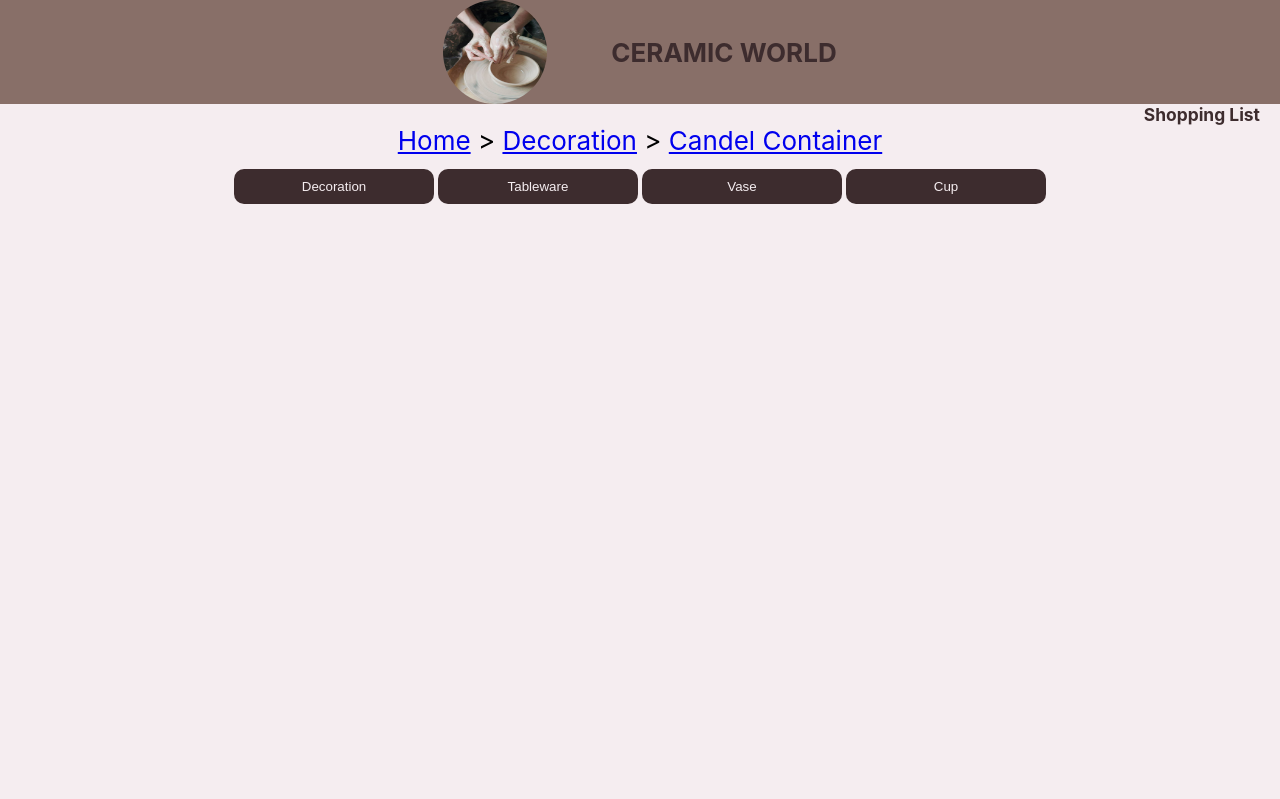
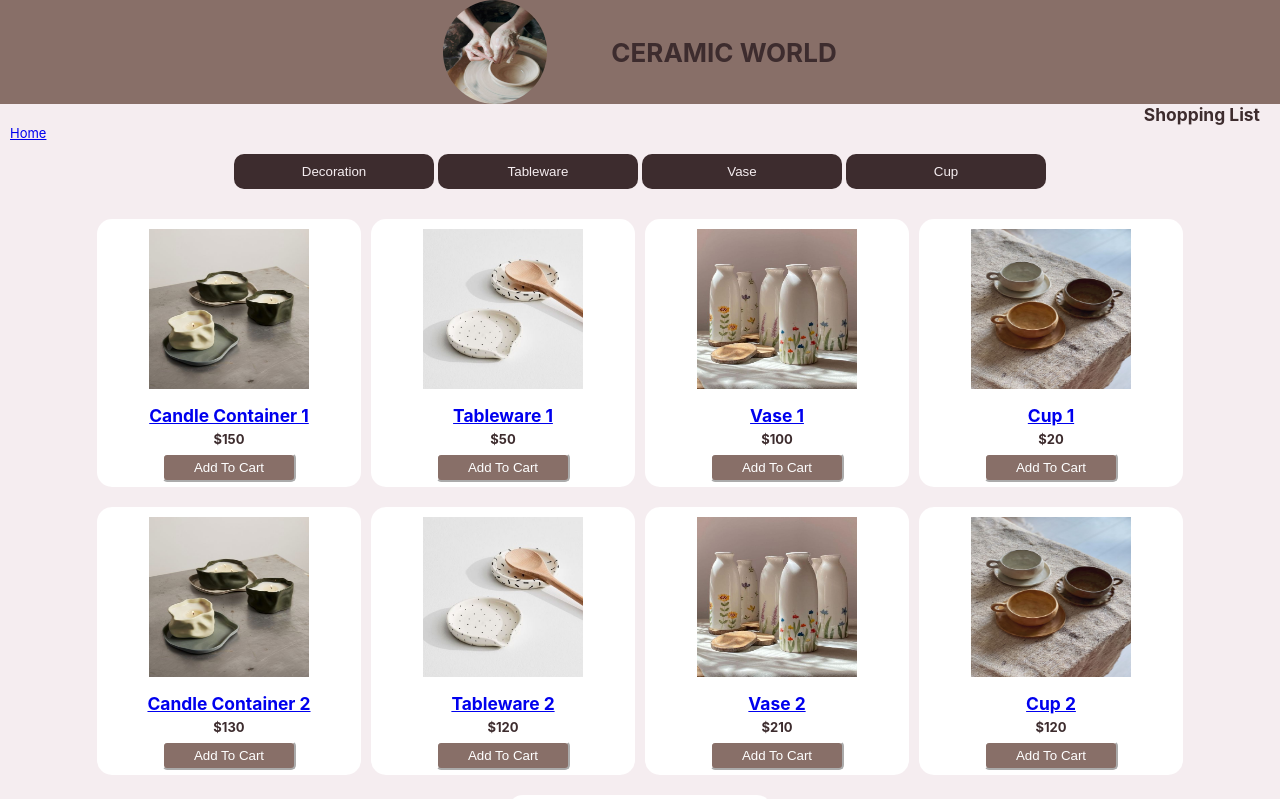
Before and after one commit to ChloeeeLeung/shoppingWebsite, a React (Create React App) app: page / in a window 1280 px wide. Shown: the top 799 px of the page. Built offline with nearby package versions, Linux system fonts and the light colour scheme.

Commit message:
feat: hierarchical navigation menu

```diff
--- a/src/App.css
+++ b/src/App.css
@@ -101,6 +101,15 @@
   margin-bottom: 0;
 }
 
+.Hierarchical {
+  color: #3D2C2E;
+  margin-right: auto;
+  margin-left: 10px;
+  margin-top: 0;
+  margin-bottom: 0;
+  font-size: small;
+}
+
 .Submenu {
   background-color: white;
   color: #3D2C2E;
--- a/src/App.js
+++ b/src/App.js
@@ -8,12 +8,62 @@ import {
 import Home from "./components/Home";
 import ProductDecoration from "./components/ProductDecoration";
 
+const productList = [
+	{ id: 'decoration'},
+	{ id: 'tableware'},
+	{ id: 'vase'},
+	{ id: 'cup'},
+];
+
+
 function App() {
 
-	const hierarchicalMenu = [
+	const hierarchicalHomeMenu = [
+		{ name: 'Home', path: '/' },
+	];
+
+	const hierarchicalDecorationMenu = [
 		{ name: 'Home', path: '/' },
 		{ name: 'Decoration', path: '/decoration' },
-		{ name: 'Candel Container', path: '/decoration/product' }
+	];
+
+	const hierarchicalTablewareMenu = [
+		{ name: 'Home', path: '/' },
+		{ name: 'Tableware', path: '/tableware' },
+	];
+
+	const hierarchicalVaseMenu = [
+		{ name: 'Home', path: '/' },
+		{ name: 'Vase', path: '/vase' },
+	];
+
+	const hierarchicalCupMenu = [
+		{ name: 'Home', path: '/' },
+		{ name: 'Decoration', path: '/cup' },
+	];
+
+	const hierarchicalCupProductMenu = [
+		{ name: 'Home', path: '/' },
+		{ name: 'Cup', path: '/cup' },
+		{ name: 'Product', path: '/cup/product' }
+	];
+
+	const hierarchicalVaseProductMenu = [
+		{ name: 'Home', path: '/' },
+		{ name: 'Vase', path: '/vase' },
+		{ name: 'Product', path: '/vase/product' }
+	];
+
+	const hierarchicalTablewareProductMenu = [
+		{ name: 'Home', path: '/' },
+		{ name: 'Tableware', path: '/tableware' },
+		{ name: 'Product', path: '/tableware/product' }
+	];
+
+	const hierarchicalDecorationProductMenu = [
+		{ name: 'Home', path: '/' },
+		{ name: 'Decoration', path: '/decoration' },
+		{ name: 'Product', path: '/decoration/product' }
 	];
 
 	return (
@@ -23,32 +73,40 @@ function App() {
 					<Route
 						exact
 						path="/"
-						element={<Home hierarchicalMenu={hierarchicalMenu}/>}
+						element={<Home hierarchicalMenu={hierarchicalHomeMenu}/>}
 					/>
 					<Route
 						exact
 						path="/decoration"
-						element={<Home hierarchicalMenu={hierarchicalMenu}/>}
+						element={<Home hierarchicalMenu={hierarchicalDecorationMenu}/>}
 					/>
 					<Route
 						exact
 						path="/tableware"
-						element={<Home hierarchicalMenu={hierarchicalMenu}/>}
+						element={<Home hierarchicalMenu={hierarchicalTablewareMenu}/>}
 					/>
 					<Route
 						exact
 						path="/vase"
-						element={<Home hierarchicalMenu={hierarchicalMenu}/>}
+						element={<Home hierarchicalMenu={hierarchicalVaseMenu}/>}
 					/>
 					<Route
 						exact
 						path="/cup"
-						element={<Home hierarchicalMenu={hierarchicalMenu}/>}
+						element={<Home hierarchicalMenu={hierarchicalCupMenu}/>}
 					/>
-					<Route
-						path="/decoration/product"
-						element={<ProductDecoration/>}
-					/>
+					{
+						productList.map((product) => (
+							<Route
+								path={`/${product.id}/product`}
+								element={<ProductDecoration hierarchicalMenu={
+									product.id === 'cup' ? hierarchicalCupProductMenu :
+										product.id === 'vase' ? hierarchicalVaseProductMenu :
+											product.id === 'tableware' ? hierarchicalTablewareProductMenu :
+												hierarchicalDecorationProductMenu} />}
+							/>
+						))
+					}
 					<Route
 						path="*"
 						element={<Navigate to="/" />}
--- a/src/components/Home.js
+++ b/src/components/Home.js
@@ -33,7 +33,7 @@ function Home({ hierarchicalMenu }) {
             <button className="Checkout">Checkout</button>
           </div>
         </nav>
-         <nav>
+         <nav className="Hierarchical">
             {hierarchicalMenu.map((item, index) => (
             <React.Fragment key={item.path}>
                 {index !== 0 && ' > '}
@@ -71,39 +71,51 @@ function ProductList() {
 
   if (location.pathname === '/decoration') {
     productList = [
-      { name: 'Candle Container 1', price: '$150', image: product1 },
-      { name: 'Candle Container 2', price: '$130', image: product1 },
-      { name: 'Candle Container 3', price: '$120', image: product1 },
-      { name: 'Candle Container 4', price: '$110', image: product1 },
-      { name: 'Candle Container 5', price: '$100', image: product1 },
-      { name: 'Candle Container 6', price: '$140', image: product1 },
+      { name: 'Candle Container 1', price: '$150', image: product1, pathname: location.pathname },
+      { name: 'Candle Container 2', price: '$130', image: product1, pathname: location.pathname },
+      { name: 'Candle Container 3', price: '$120', image: product1, pathname: location.pathname },
+      { name: 'Candle Container 4', price: '$110', image: product1, pathname: location.pathname },
+      { name: 'Candle Container 5', price: '$100', image: product1, pathname: location.pathname },
+      { name: 'Candle Container 6', price: '$140', image: product1, pathname: location.pathname },
     ];
   } else if (location.pathname === '/tableware') {
     productList = [
-      { name: 'Tableware 1', price: '$50', image: product2 },
-      { name: 'Tableware 2', price: '$120', image: product2 },
-      { name: 'Tableware 3', price: '$70', image: product2 },
-      { name: 'Tableware 4', price: '$10', image: product2 },
-      { name: 'Tableware 5', price: '$580', image: product2 },
-      { name: 'Tableware 6', price: '$70', image: product2 },
+      { name: 'Tableware 1', price: '$50', image: product2, pathname: location.pathname },
+      { name: 'Tableware 2', price: '$120', image: product2, pathname: location.pathname },
+      { name: 'Tableware 3', price: '$70', image: product2, pathname: location.pathname },
+      { name: 'Tableware 4', price: '$10', image: product2, pathname: location.pathname },
+      { name: 'Tableware 5', price: '$580', image: product2, pathname: location.pathname },
+      { name: 'Tableware 6', price: '$70', image: product2, pathname: location.pathname },
     ];
   } else if (location.pathname === '/vase') {
     productList = [
-      { name: 'Vase 1', price: '$100', image: product3 },
-      { name: 'Vase 2', price: '$210', image: product3 },
-      { name: 'Vase 3', price: '$140', image: product3 },
-      { name: 'Vase 4', price: '$1800', image: product3 },
-      { name: 'Vase 5', price: '$1005', image: product3 },
-      { name: 'Vase 6', price: '$1040', image: product3 },
+      { name: 'Vase 1', price: '$100', image: product3, pathname: location.pathname },
+      { name: 'Vase 2', price: '$210', image: product3, pathname: location.pathname },
+      { name: 'Vase 3', price: '$140', image: product3, pathname: location.pathname },
+      { name: 'Vase 4', price: '$1800', image: product3, pathname: location.pathname },
+      { name: 'Vase 5', price: '$1005', image: product3, pathname: location.pathname },
+      { name: 'Vase 6', price: '$1040', image: product3, pathname: location.pathname },
     ];
   } else if (location.pathname === '/cup') {
     productList = [
-      { name: 'Cup 1', price: '$20', image: product4 },
-      { name: 'Cup 2', price: '$120', image: product4 },
-      { name: 'Cup 3', price: '$210', image: product4 },
-      { name: 'Cup 4', price: '$250', image: product4 },
-      { name: 'Cup 5', price: '$420', image: product4 },
-      { name: 'Cup 6', price: '$270', image: product4 },
+      { name: 'Cup 1', price: '$20', image: product4, pathname: location.pathname },
+      { name: 'Cup 2', price: '$120', image: product4, pathname: location.pathname },
+      { name: 'Cup 3', price: '$210', image: product4, pathname: location.pathname },
+      { name: 'Cup 4', price: '$250', image: product4, pathname: location.pathname },
+      { name: 'Cup 5', price: '$420', image: product4, pathname: location.pathname },
+      { name: 'Cup 6', price: '$270', image: product4, pathname: location.pathname },
+    ];
+  } else if (location.pathname === '/') {
+    productList = [
+      { name: 'Candle Container 1', price: '$150', image: product1, pathname: '/decoration'},
+      { name: 'Tableware 1', price: '$50', image: product2, pathname: '/tableware' },
+      { name: 'Vase 1', price: '$100', image: product3, pathname: '/vase' },
+      { name: 'Cup 1', price: '$20', image: product4, pathname: '/cup' },
+      { name: 'Candle Container 2', price: '$130', image: product1, pathname: '/decoration' },
+      { name: 'Tableware 2', price: '$120', image: product2, pathname: '/tableware' },
+      { name: 'Vase 2', price: '$210', image: product3, pathname: '/vase' },
+      { name: 'Cup 2', price: '$120', image: product4, pathname: '/cup' },
+      { name: 'Candle Container 3', price: '$120', image: product1, pathname: '/decoration' },
     ];
   }
 
@@ -111,8 +123,10 @@ function ProductList() {
     <div className="Product-list">
       {productList.map((product, index) => (
         <div className="Product-card" key={index}>
-          <img src={product.image} className="Product-img" alt={product.name} />
-          <Link to={`${location.pathname}/product`}>
+          <Link to={`${product.pathname}/product`}>
+            <img src={product.image} className="Product-img" alt={product.name} />
+          </Link>
+          <Link to={{ pathname: `${product.pathname}/product` }}>
             <h6 className="Product-name">{product.name}</h6>
           </Link>
           <h6 className="Product-price">{product.price}</h6>
--- a/src/components/ProductDecoration.js
+++ b/src/components/ProductDecoration.js
@@ -4,15 +4,9 @@ import "../App.css";
 import product1 from '../assets/product1.jpg';
 import { Link, useLocation } from 'react-router-dom';
 
-const ProductDecoration = () => {
-    const hierarchicalMenu = [
-		{ name: 'Home', path: '/' },
-		{ name: 'Decoration', path: '/decoration' },
-		{ name: 'Candel Container', path: '/decoration/product' }
-    ];
-
+const ProductDecoration = ({ hierarchicalMenu }) => {
     const location = useLocation();
-
+    console.log(location.pathname);
 	return (
 		<div className="App">
 			<header className="App-header">
@@ -47,7 +41,6 @@ const ProductDecoration = () => {
                     </React.Fragment>
                     ))}
                 </nav>
-
                 <div className="Product-page-card">
                     <img src={product1} className="Product-page-img" alt="Product 1" />
                     <dir className='Product-page-detail'>
```
Lines whose indentation alone changed are shown as unchanged.
